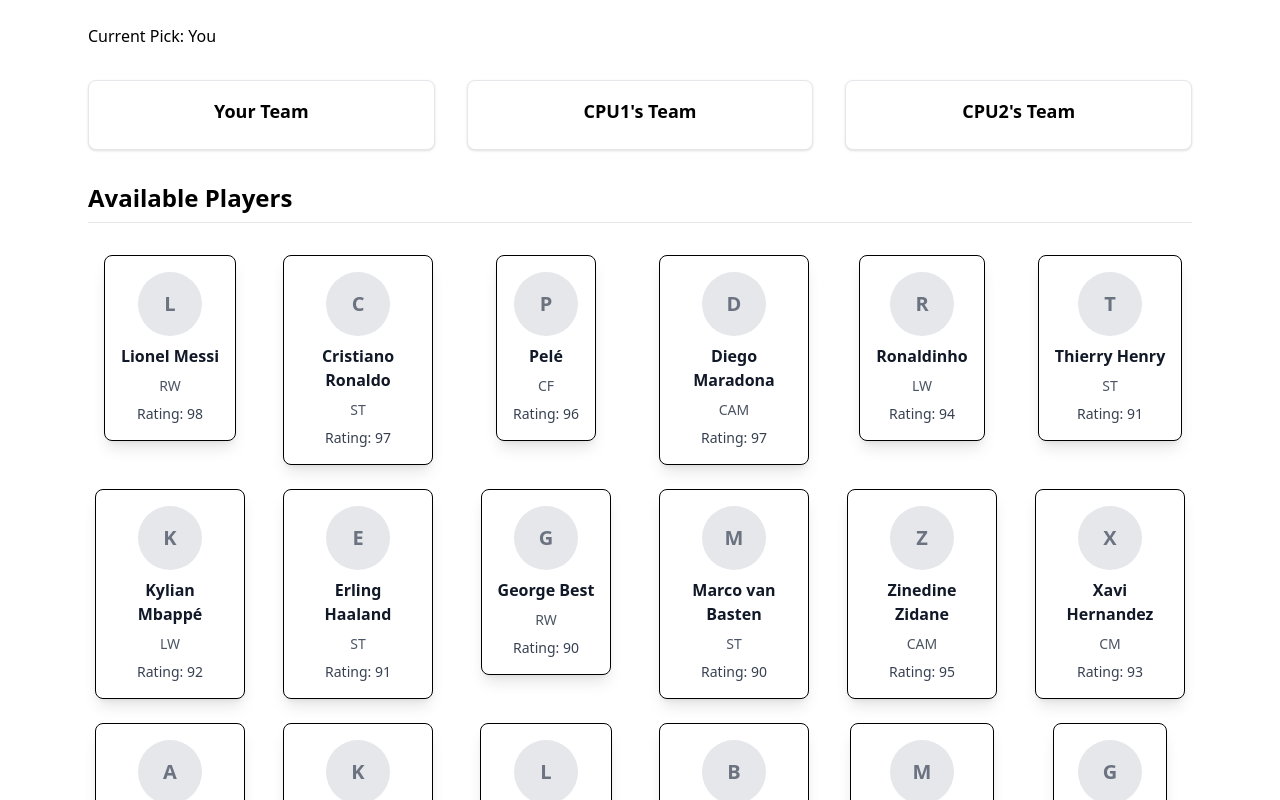
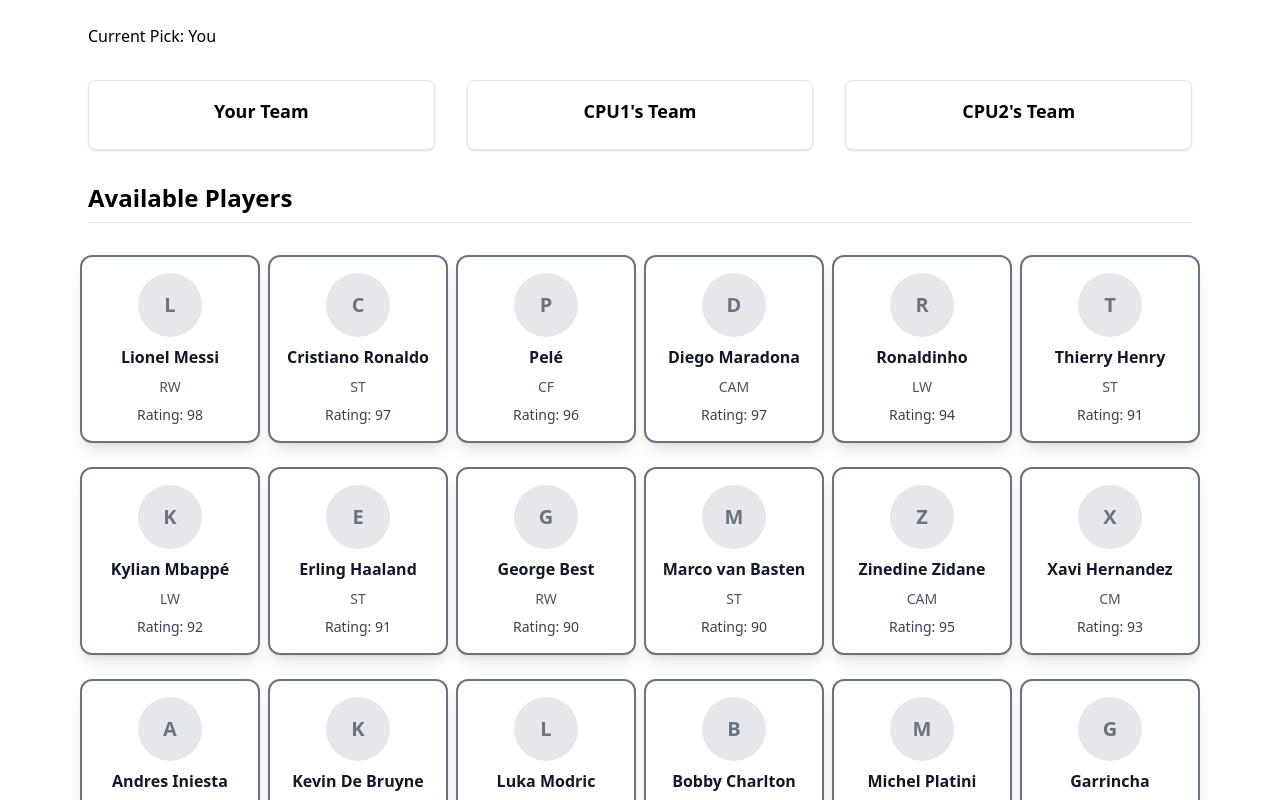
Before and after one commit to Sloptamusprime/All-time-draft-, a React (Vite) app: page / in a window 1280 px wide. Both pictures are taken after a click on the button "Start Draft". Shown: the top 800 px of the page. Built offline with nearby package versions, Linux system fonts and the light colour scheme.

Commit message:
Update PlayerCard.jsx

```diff
--- a/src/components/PlayerCard.jsx
+++ b/src/components/PlayerCard.jsx
@@ -2,7 +2,7 @@
 
 const PlayerCard = ({ player }) => {
   return (
-    <div className="w-full max-w-[150px] bg-white border border-black rounded-lg shadow-lg p-4 flex flex-col items-center text-center space-y-2">
+    <div className="w-[180px] h-auto bg-white border-2 border-gray-500 rounded-xl shadow-lg p-4 flex flex-col items-center text-center space-y-2">
       <div className="w-16 h-16 bg-gray-200 rounded-full flex items-center justify-center text-xl font-bold text-gray-500">
         {player.name[0]}
       </div>
```
